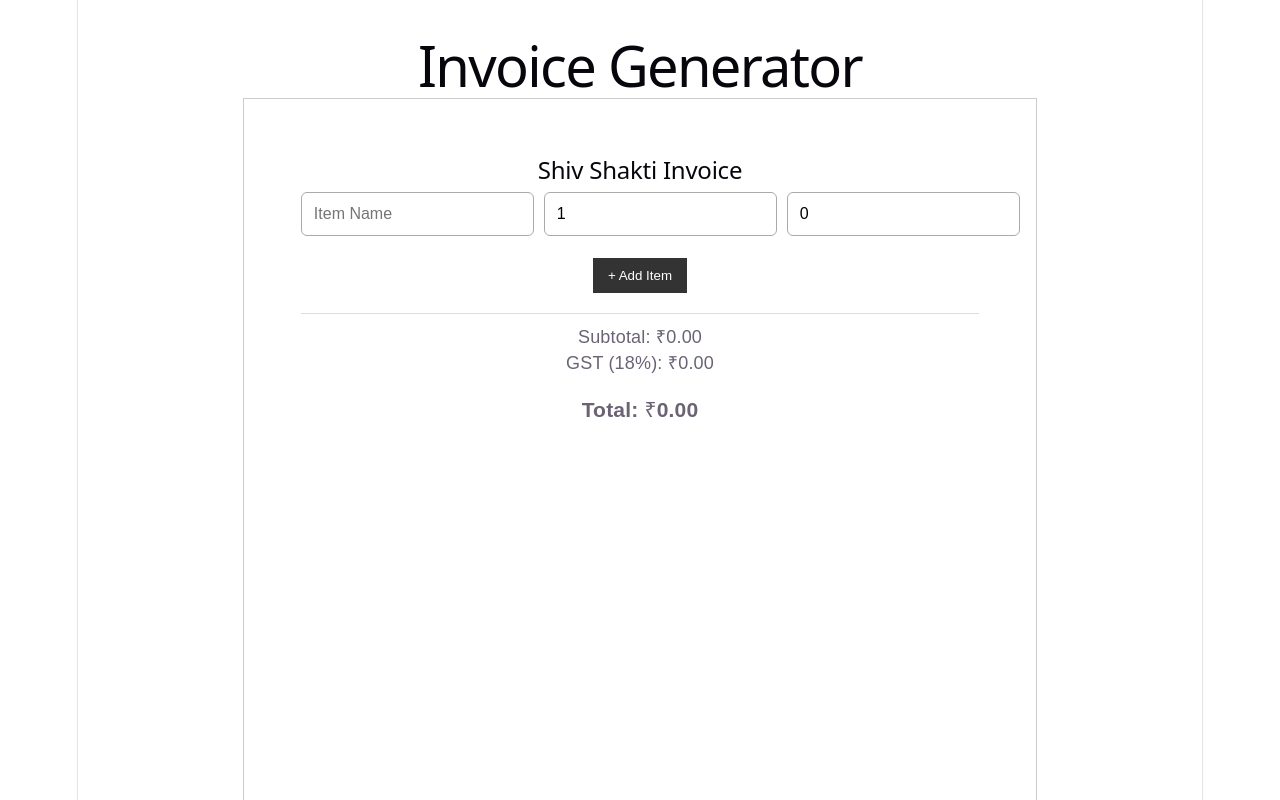
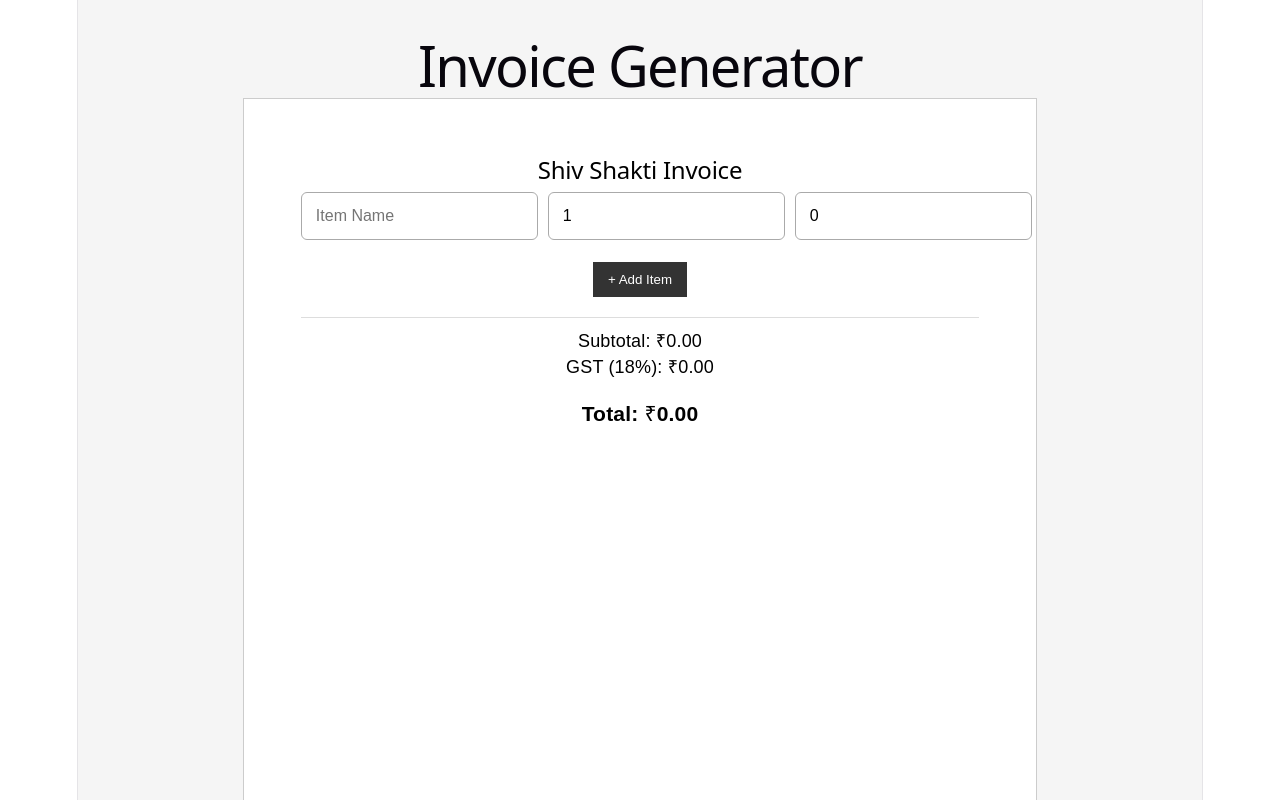
Before and after one commit to vidush1104/shiv-shakti-bills, a React (Vite) app: page / in a window 1280 px wide. Shown: the top 800 px of the page. Built offline with nearby package versions, Linux system fonts and the light colour scheme.

Commit message:
Updated App.jsx

```diff
--- a/src/App.jsx
+++ b/src/App.jsx
@@ -29,8 +29,10 @@ export default function App() {
     const input = document.getElementById("invoice");
 
     html2canvas(input, {
-      scale: 3, // 🔥 FIX: prevents blurry/cut numbers
+      scale: 2, // 🔥 iPhone-safe (DO NOT use 3)
       useCORS: true,
+      backgroundColor: "#ffffff",
+      windowWidth: document.documentElement.offsetWidth,
     }).then((canvas) => {
       const imgData = canvas.toDataURL("image/png");
 
@@ -48,14 +50,12 @@ export default function App() {
     <div style={styles.container}>
       <h1 style={styles.title}>Invoice Generator</h1>
 
-      {/* INVOICE BOX */}
+      {/* INVOICE */}
       <div id="invoice" style={styles.invoiceBox}>
-        <h2>Shiv Shakti Invoice</h2>
+        <h2 style={{ color: "#000" }}>Shiv Shakti Invoice</h2>
 
-        {/* ITEMS */}
         {items.map((item, index) => (
           <div key={index} style={styles.row}>
-
             <input
               placeholder="Item Name"
               value={item.name}
@@ -91,7 +91,7 @@ export default function App() {
           + Add Item
         </button>
 
-        {/* TOTALS */}
+        {/* SUMMARY */}
         <div style={styles.summary}>
           <p>Subtotal: ₹{subtotal.toFixed(2)}</p>
           <p>GST (18%): ₹{gst.toFixed(2)}</p>
@@ -106,12 +106,14 @@ export default function App() {
   );
 }
 
-/* ---------------- STYLES ---------------- */
+/* ================= STYLES ================= */
 
 const styles = {
   container: {
     padding: 20,
     fontFamily: "Arial",
+    backgroundColor: "#f5f5f5",
+    minHeight: "100vh",
   },
 
   title: {
@@ -120,10 +122,11 @@ const styles = {
   },
 
   invoiceBox: {
-    width: "210mm", // 🔥 A4 FIX
+    width: "210mm",
     minHeight: "297mm",
     padding: "15mm",
-    background: "white",
+    backgroundColor: "#ffffff", // 🔥 FIX iPhone black issue
+    color: "#000000",          // 🔥 FIX invisible text
     border: "1px solid #ccc",
     margin: "0 auto",
     boxSizing: "border-box",
@@ -137,25 +140,33 @@ const styles = {
 
   bigInput: {
     flex: 2,
-    padding: "12px",        // 🔥 BIG BOX FIX
-    fontSize: "16px",       // 🔥 prevents cut text
+    padding: "14px",
+    fontSize: "16px",
     border: "1px solid #aaa",
     borderRadius: 6,
+    backgroundColor: "#ffffff",
+    color: "#000000",
+    WebkitAppearance: "none",
+    appearance: "none",
   },
 
   smallInput: {
     flex: 1,
-    padding: "12px",
+    padding: "14px",
     fontSize: "16px",
     border: "1px solid #aaa",
     borderRadius: 6,
+    backgroundColor: "#ffffff",
+    color: "#000000",
+    WebkitAppearance: "none",
+    appearance: "none",
   },
 
   button: {
     marginTop: 10,
     padding: "10px 15px",
     background: "#333",
-    color: "white",
+    color: "#fff",
     border: "none",
     cursor: "pointer",
   },
@@ -164,7 +175,7 @@ const styles = {
     marginTop: 20,
     padding: "12px 20px",
     background: "green",
-    color: "white",
+    color: "#fff",
     border: "none",
     cursor: "pointer",
     display: "block",
@@ -176,5 +187,6 @@ const styles = {
     marginTop: 20,
     borderTop: "1px solid #ddd",
     paddingTop: 10,
+    color: "#000000", // 🔥 FIX total visibility issue
   },
 };
```
